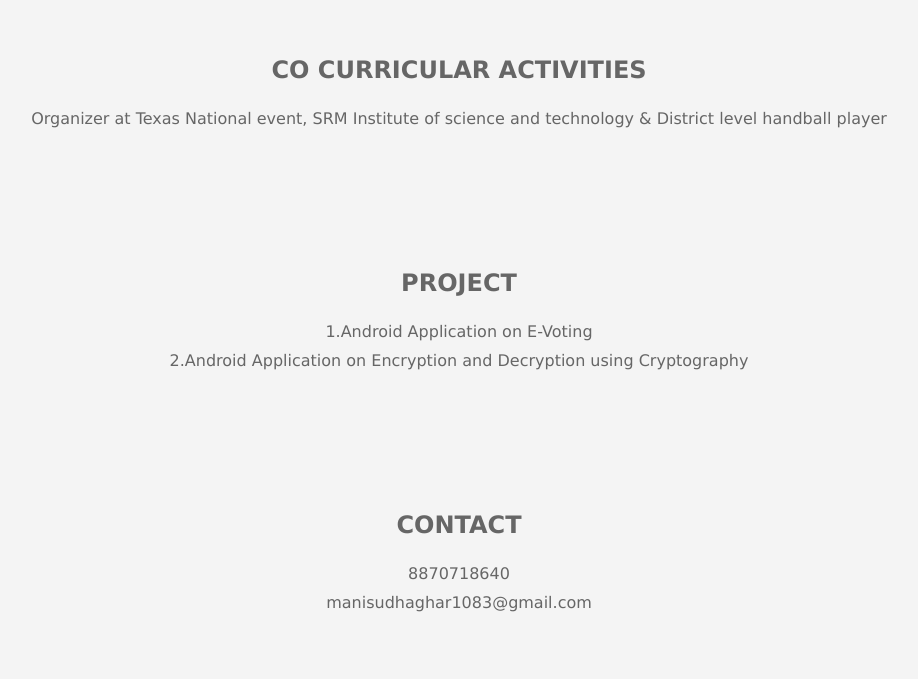
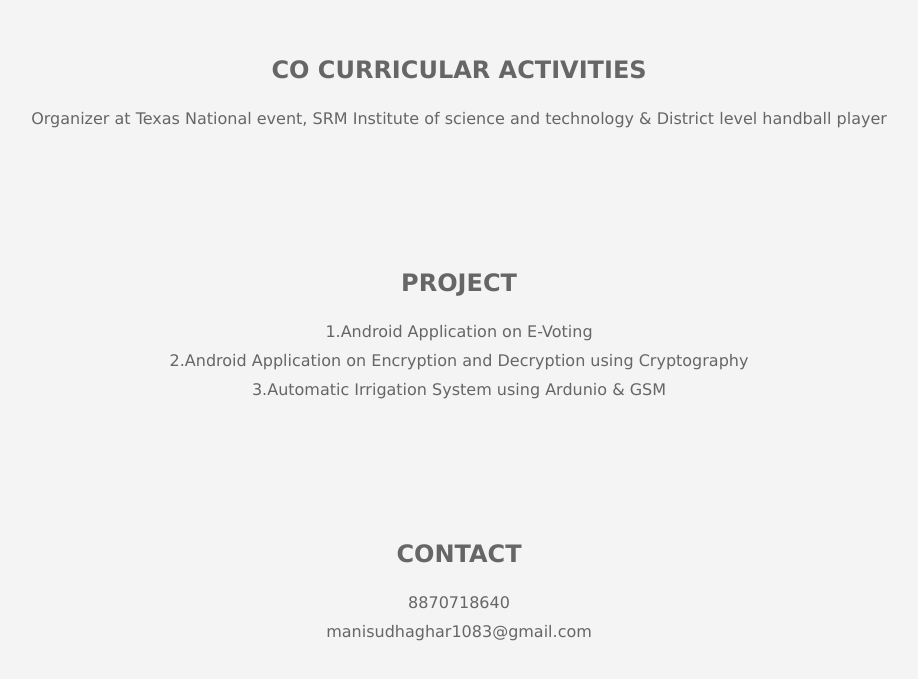
Before and after one commit to sudhaghar/Sudhaghar.github.io, a plain HTML site: page index.html in a window 1280 px wide. Shown: the part 2053-2732 px from the top of the page, without its empty margins (181-1099 px from the left). Drawn offline with Linux system fonts and the light colour scheme.

Commit message:
Update index.html

```diff
--- a/index.html
+++ b/index.html
@@ -85,8 +85,9 @@
 				<h2> PROJECT </h2>
 				<p>
 					1.Android Application on E-Voting <br>
-					2.Android Application on Encryption and Decryption using Cryptography
-				</p>
+					2.Android Application on Encryption and Decryption using Cryptography <br>
+					3.Automatic Irrigation System using Ardunio & GSM
+	 			</p>
 			</section>
 <section class="section section-light">
 				<h2>CONTACT</h2>
```
